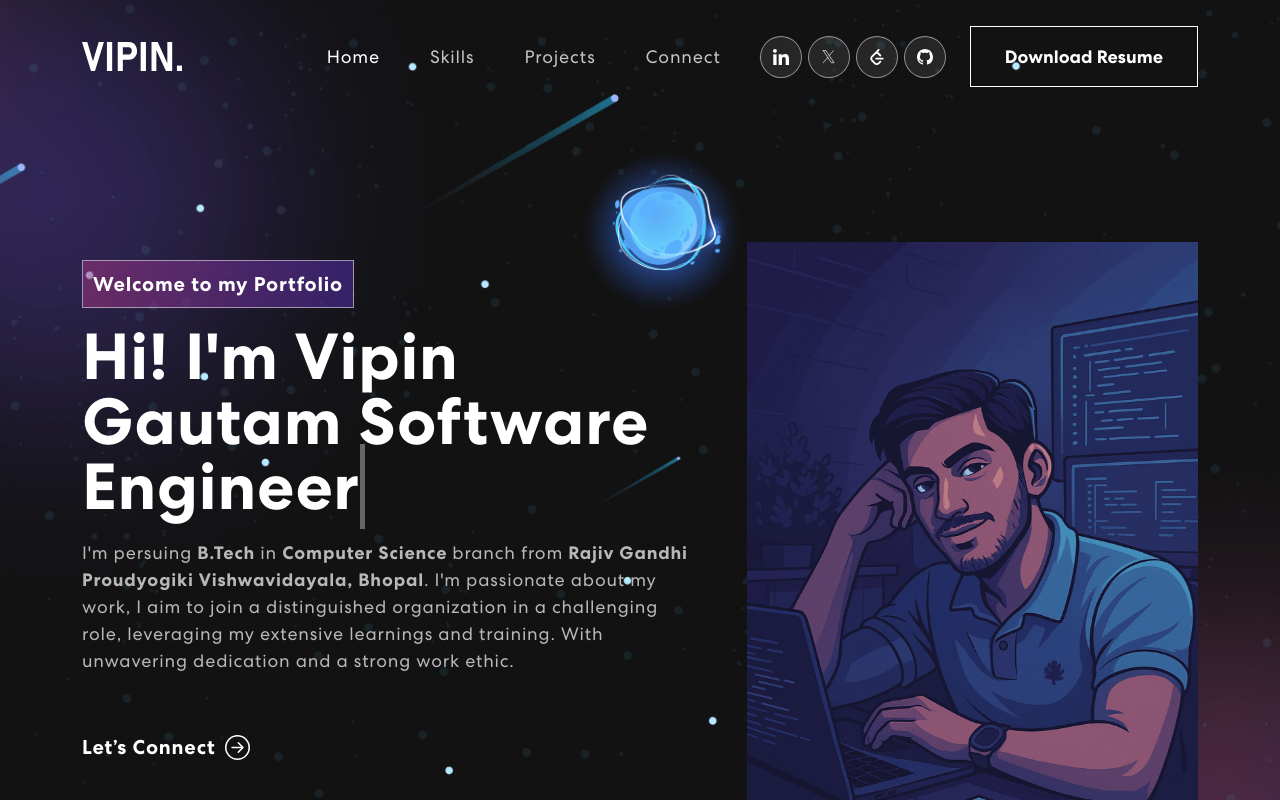
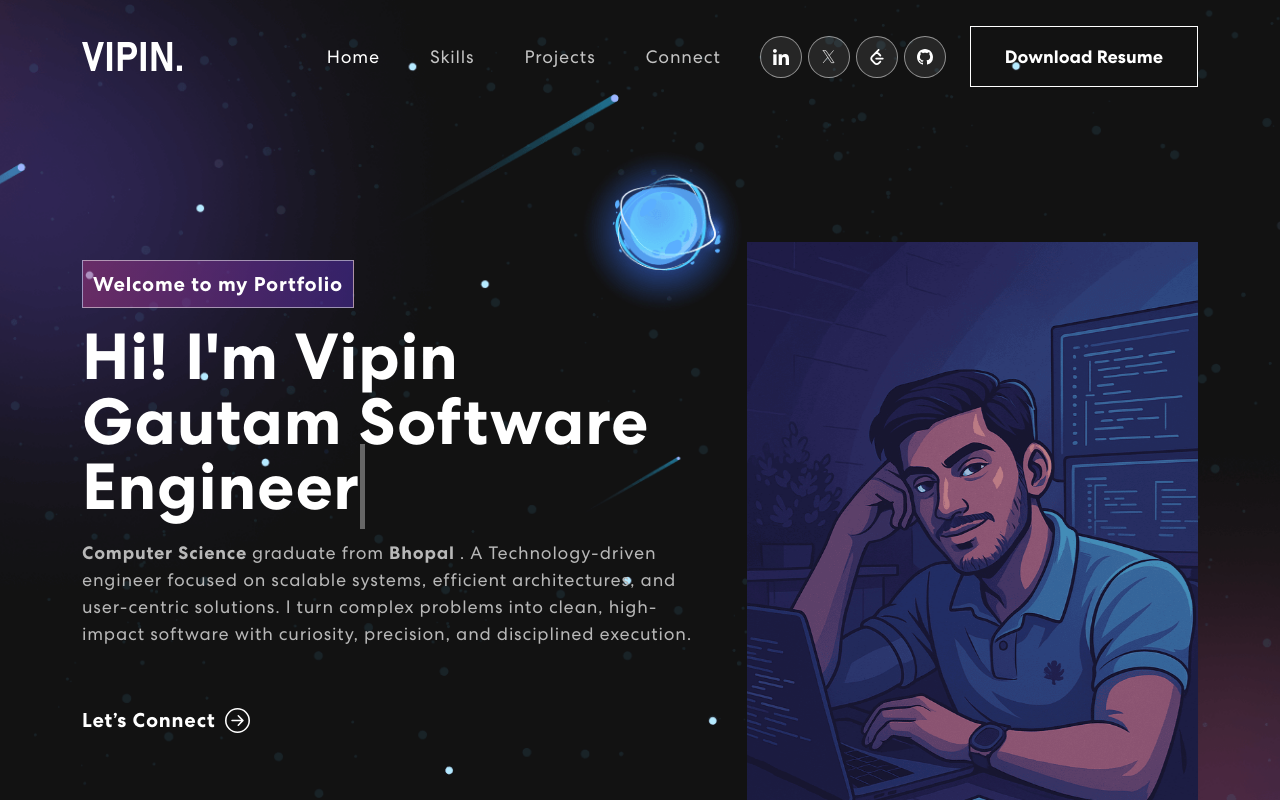
Before and after one commit to vipingautam07/Portfolio, a React (Create React App) app: page / in a window 1280 px wide. Shown: the top 800 px of the page. Built offline with nearby package versions, Linux system fonts and the light colour scheme; no server answers.

Commit message:
new changes

```diff
--- a/package.json
+++ b/package.json
@@ -51,6 +51,7 @@
     ]
   },
   "devDependencies": {
-    "gh-pages": "^5.0.0"
+    "gh-pages": "^5.0.0",
+    "typescript": "^5.9.3"
   }
 }
--- a/src/App.js
+++ b/src/App.js
@@ -7,13 +7,11 @@ import { Skills } from "./components/Skills";
 import { Projects } from "./components/Projects";
 import { Contact } from "./components/Contact";
 import { Footer } from "./components/Footer";
-import { Analytics } from "@vercel/analytics/react"
 
 function App() {
   return (
     <>
       <div className="App">
-        <Analytics />
         <NavBar />
         <Banner />
         <Skills />
--- a/src/components/Banner.js
+++ b/src/components/Banner.js
@@ -57,7 +57,7 @@ export const Banner = () => {
               <div className={isVisible ? "animate__animated animate__fadeIn" : ""}>
                 <span className="tagline">Welcome to my Portfolio</span>
                 <h1>{`Hi! I'm Vipin Gautam`} <span className="txt-rotate" dataPeriod="1000" data-rotate='[ "Software Engineer", "Web Developer", "Freelancer" z ]'><span className="wrap">{text}</span></span></h1>
-                  <p>I'm persuing <b>B.Tech</b> in <b>Computer Science </b> branch from <b>Rajiv Gandhi Proudyogiki Vishwavidayala, Bhopal</b>. I'm passionate about my work, I aim to join a distinguished organization in a challenging role, leveraging my extensive learnings and training. With unwavering dedication and a strong work ethic.</p>
+                  <p><b>Computer Science </b> graduate from <b>Bhopal </b>. A Technology-driven engineer focused on scalable systems, efficient architectures, and user-centric solutions. I turn complex problems into clean, high-impact software with curiosity, precision, and disciplined execution.</p>
                   <a href="#connect"><button onClick={() => console.log('connect')}>Let’s Connect <ArrowRightCircle size={25} /></button></a>
               </div>}
             </TrackVisibility>
```
Also changed, not shown: 1 other file (tests, documents, lock files or other folders).
